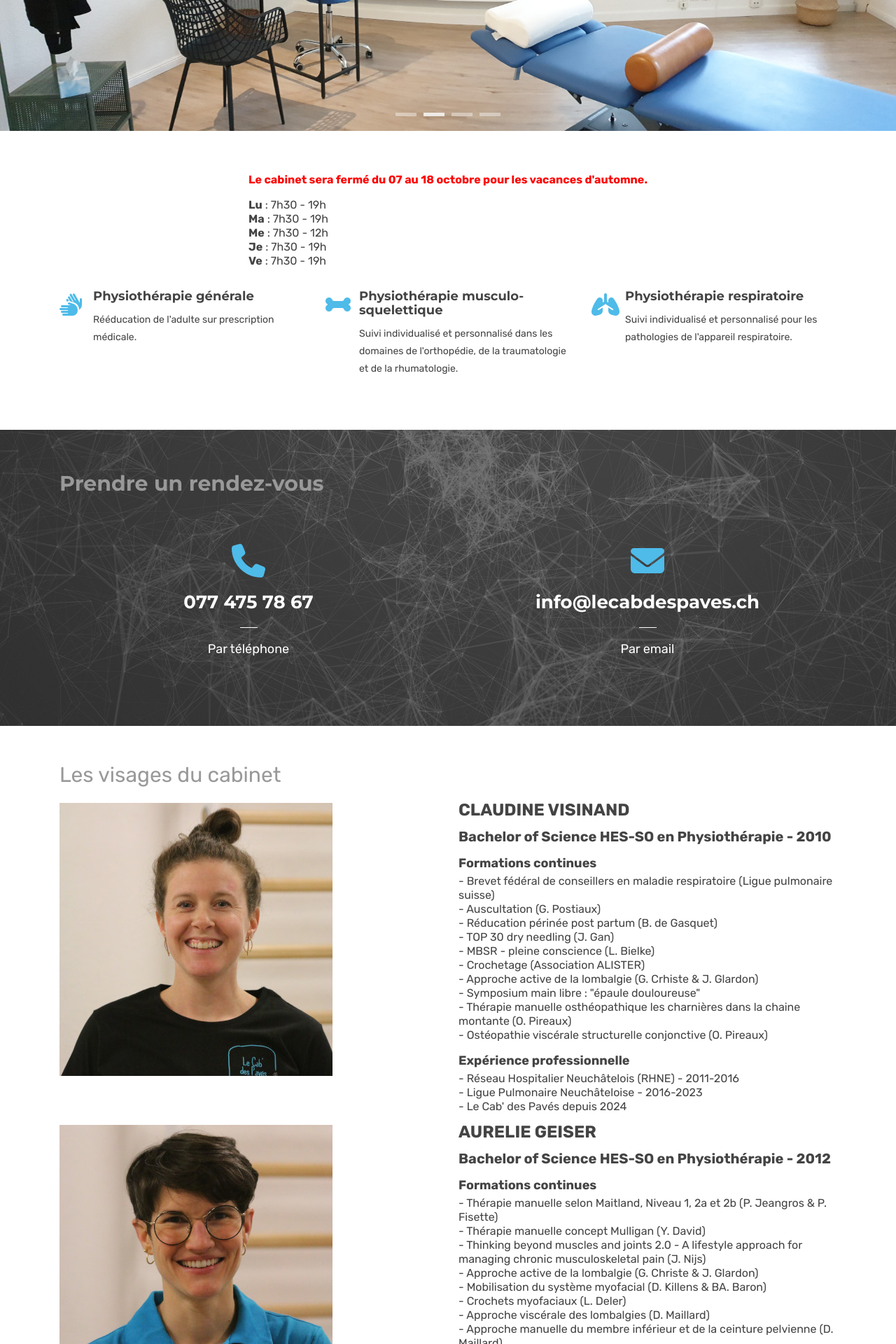
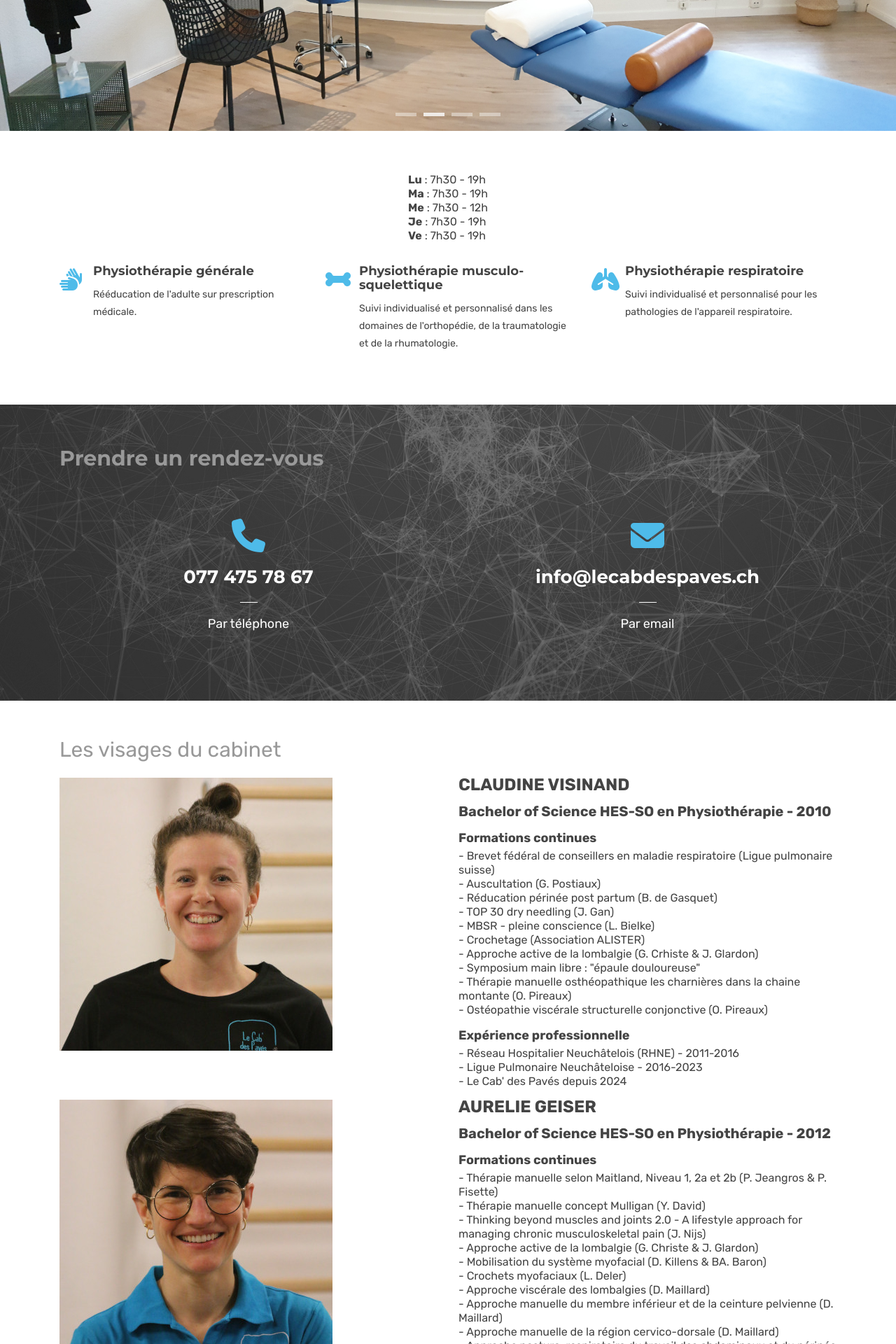
Before and after one commit to aureliegeiser/aureliegeiser.github.io, a Jekyll site: the page built from index.html, in a window 1280 px wide. Shown: the part 515-2435 px from the top of the page at 70% size. Built offline with Jekyll 4.4.1, drawn with Linux system fonts in a browser that asks for light colours.

Commit message:
Remove - Fermeture octobre

```diff
--- a/index.html
+++ b/index.html
@@ -54,7 +54,6 @@ title: Le Cab' des Pavés
     <!-- SERVICES -->
     <div style="display:flex;justify-content:center;margin-bottom:16px">
       <div style="text-align:left; font-size:16px;">
-        <div style="margin-bottom:16px;color:red;"><strong>Le cabinet sera fermé du 07 au 18 octobre pour les vacances d'automne.</strong></div>
         <div><b>Lu</b> : 7h30 - 19h</div>
         <div><b>Ma</b> : 7h30 - 19h</div>
         <div><b>Me</b> : 7h30 - 12h</div>
```
